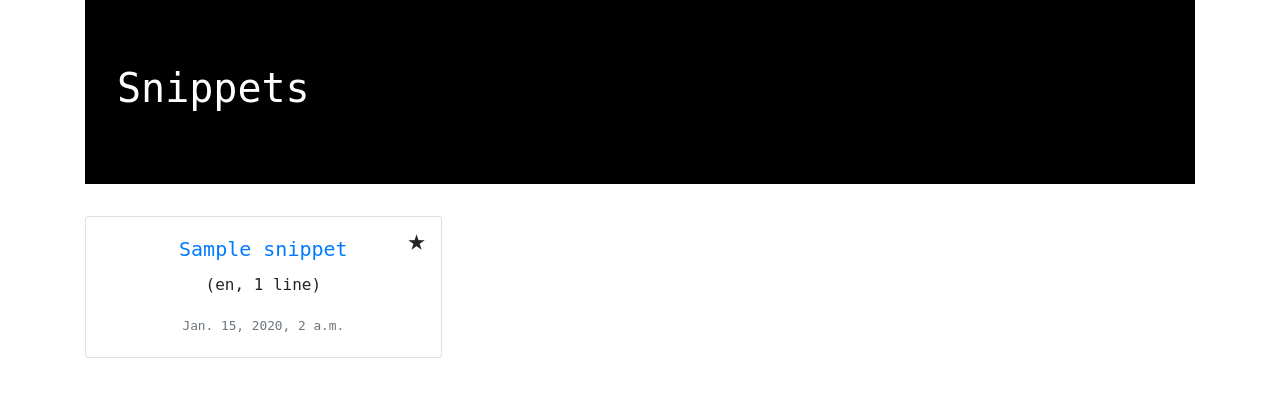
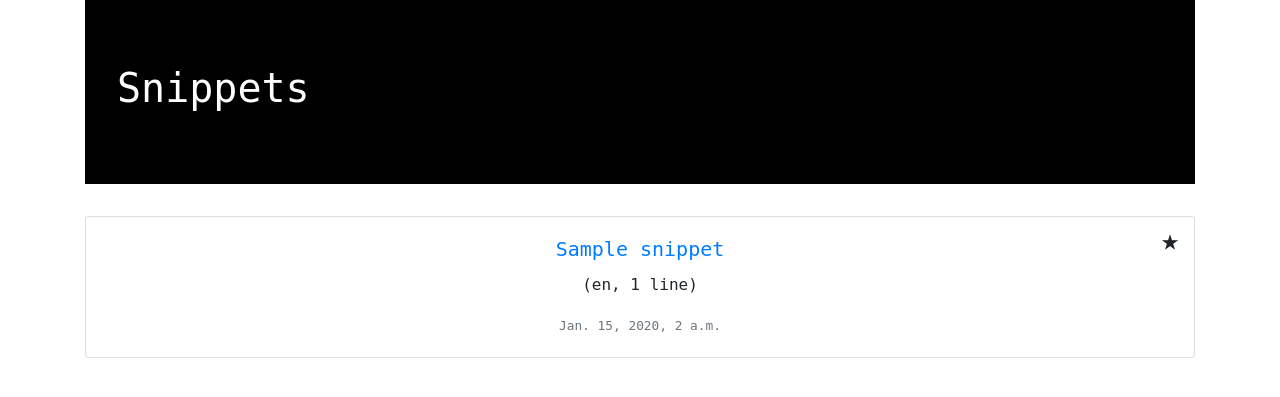
Before and after one commit to danielpyon/recall, a Django app: page /app/snippets/ in a window 1280 px wide. Shown: the part 56-453 px from the top of the page. Run offline with Django 3.2, Linux system fonts and the light colour scheme; a user stored in the database is signed in; tables that the repository leaves empty hold one stand-in row (values such as "Sample post"); some libraries are stand-ins or nearby versions.

Commit message:
the cards in snippet_list aren't masonry-like

```diff
--- a/app/templates/app/snippet_list.html
+++ b/app/templates/app/snippet_list.html
@@ -6,9 +6,8 @@
     </div>
 
     {% if snippet_list %}
-    <div class="card-columns" style="margin-bottom: 10px;">
       {% for snippet in snippet_list %}
-      <div class="card text-center">
+      <div class="card text-center" style="margin-bottom: 15px;">
         {% if snippet.starred %}
         <p style="position: absolute; right: 15px; top: 0px; font-size: 30px;">&#9733;</p>
         {% endif %}
@@ -26,8 +25,6 @@
         </div>
       </div>
       {% endfor %}
-    </div>
-
     {% else %}
       <p>No snippets found!</p>
     {% endif %}
```
